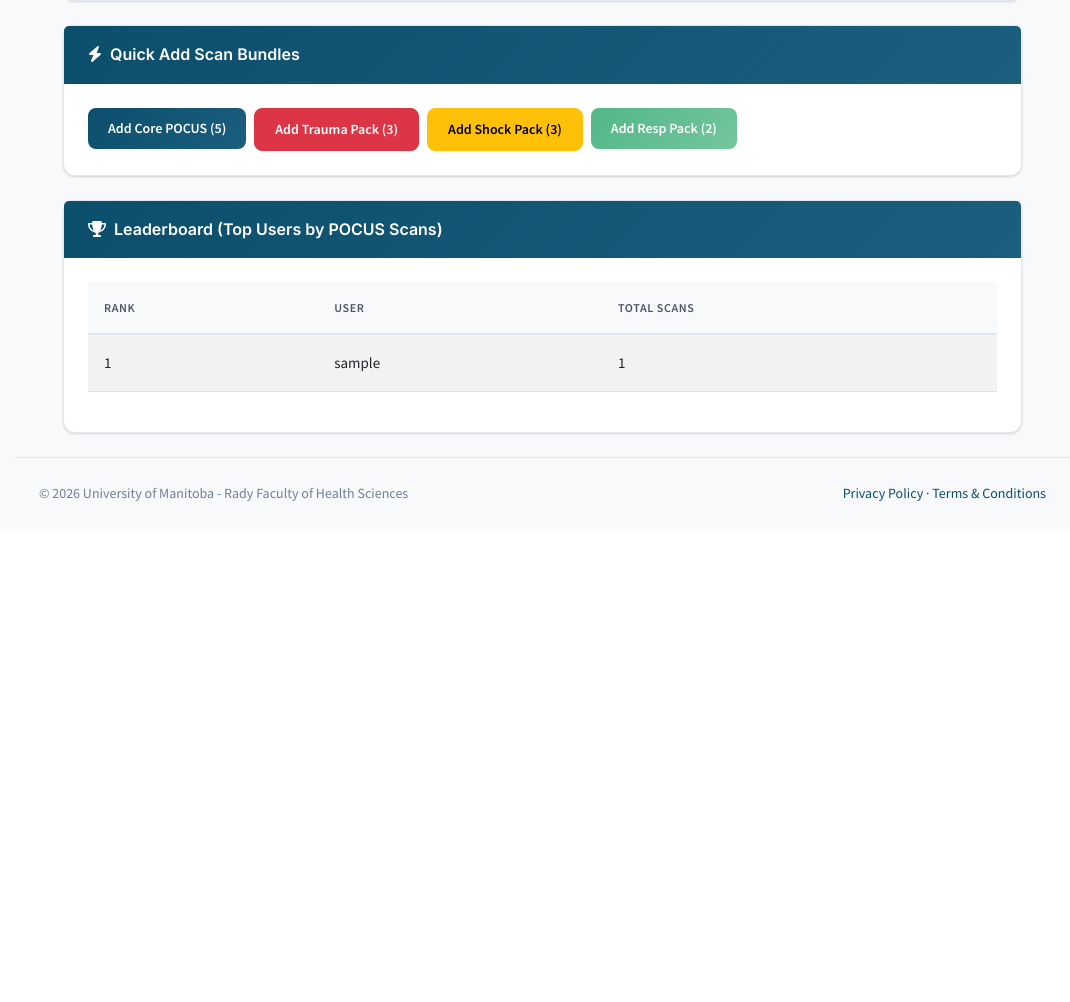
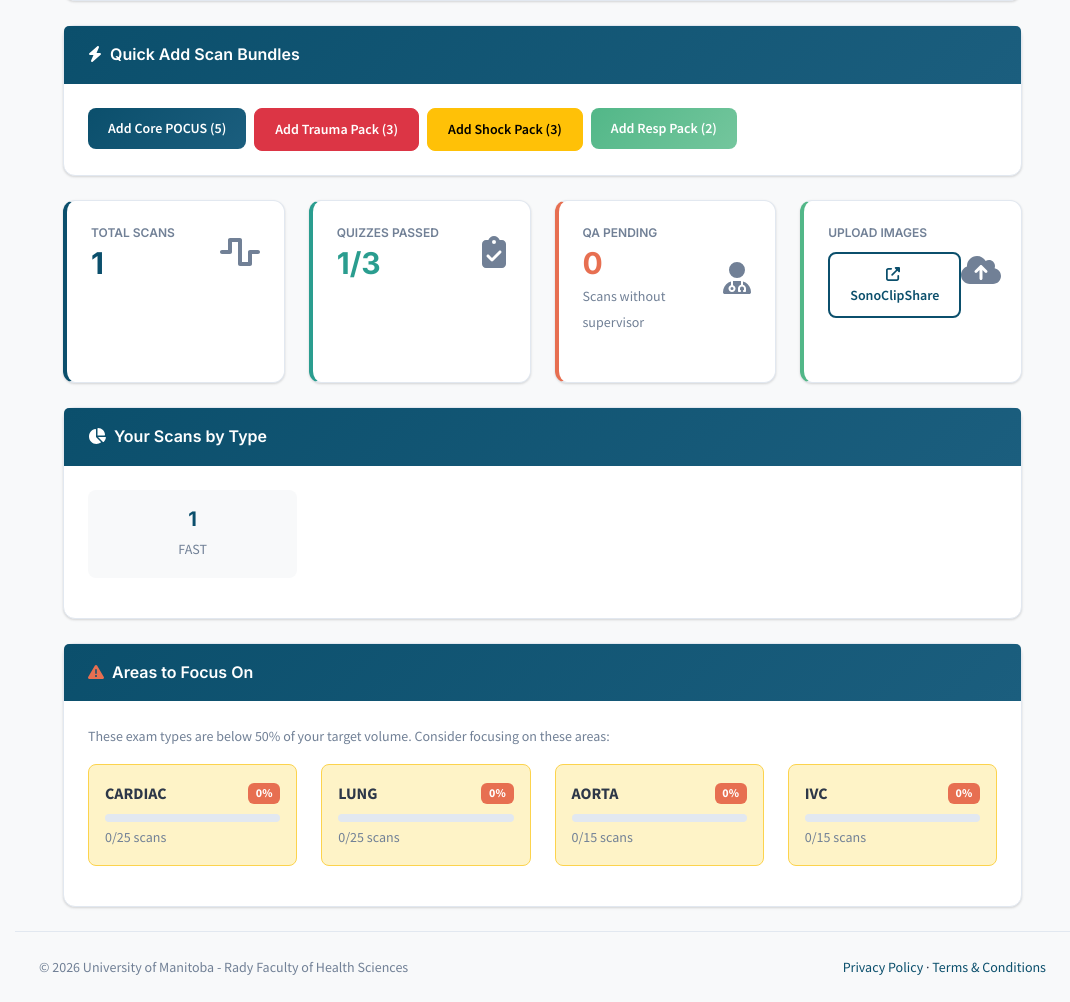
Before and after one commit to rick546/pocus-logbook, a Django app: page / in a window 1280 px wide. Shown: the part 983-1985 px from the top of the page, without its empty margins (210-1280 px from the left). Before the commit the page ends 1484 px from the top, so only its background shows below. Run offline with Django 5.2, Linux system fonts and the light colour scheme; a user stored in the database is signed in; tables that the repository leaves empty hold one stand-in row (values such as "Sample post"); some libraries are stand-ins or nearby versions.

Commit message:
Replace leaderboard with personal dashboard
- Add personal stats cards: total scans, quizzes passed, QA pending
- Add scans by type breakdown
- Add weak areas section (exam types below 50% of target)
- Add SonoClipShare external link for image uploads
- Remove public leaderboard in favor of individual progress tracking

Co-Authored-By: Claude Opus 4.5 <noreply@anthropic.com>

```diff
--- a/logbook/views.py
+++ b/logbook/views.py
@@ -164,26 +164,26 @@ def case_step(request, case_id, step_order):
     )
 
 def home(request):
-    leaderboard = (
-        User.objects
-        .filter(scans__isnull=False)
-        .annotate(total=Count("scans"))
-        .order_by("-total", "username")[:10]
-    )
-
-    # Quiz progress for authenticated users
-    quiz_progress = None
-    quizzes_completed = 0
-    quiz_percentage = 0
+    context = {}
 
     if request.user.is_authenticated:
-        # Count quizzes where user has passed (70% or higher)
+        # Get user's scans
+        user_scans = Scan.objects.filter(user=request.user)
+
+        # Total scans by type
+        scans_by_type = (
+            user_scans
+            .values("exam_type")
+            .annotate(total=Count("id"))
+            .order_by("-total")
+        )
+
+        # Total scan count
+        total_scans = user_scans.count()
+
+        # Quiz progress
         user_best_scores = QuizBestScore.objects.filter(user=request.user)
         quizzes_completed = user_best_scores.filter(best_score__gte=F('total') * 0.7).count()
-
-        # Alternative: count any quiz attempted (regardless of score)
-        # quizzes_completed = user_best_scores.count()
-
         quiz_percentage = round((quizzes_completed / TOTAL_QUIZZES) * 100) if TOTAL_QUIZZES > 0 else 0
 
         quiz_progress = {
@@ -192,10 +192,52 @@ def home(request):
             "percentage": quiz_percentage,
         }
 
-    return render(request, "home.html", {
-        "leaderboard": leaderboard,
-        "quiz_progress": quiz_progress,
-    })
+        # Calculate weak areas (exam types with low volume)
+        # Define minimum target for each exam type
+        exam_targets = {
+            "FAST": 25,
+            "CARDIAC": 25,
+            "LUNG": 25,
+            "AORTA": 15,
+            "IVC": 15,
+            "MSK": 10,
+            "OB": 10,
+            "OTHER": 5,
+        }
+
+        # Get counts per exam type
+        scan_counts = {item["exam_type"]: item["total"] for item in scans_by_type}
+
+        # Find weak areas (less than 50% of target)
+        weak_areas = []
+        for exam_type, target in exam_targets.items():
+            current = scan_counts.get(exam_type, 0)
+            if current < target * 0.5:  # Less than 50% of target
+                weak_areas.append({
+                    "exam_type": exam_type,
+                    "current": current,
+                    "target": target,
+                    "percentage": round((current / target) * 100) if target > 0 else 0,
+                })
+
+        # Sort weak areas by percentage (lowest first)
+        weak_areas.sort(key=lambda x: x["percentage"])
+
+        # QA feedback pending (placeholder - can be expanded later)
+        # For now, count scans without supervisor present as "needs QA"
+        qa_pending = user_scans.filter(supervisor_present=False).count()
+
+        context = {
+            "quiz_progress": quiz_progress,
+            "scans_by_type": scans_by_type,
+            "total_scans": total_scans,
+            "weak_areas": weak_areas[:4],  # Show top 4 weak areas
+            "qa_pending": qa_pending,
+            "exam_targets": exam_targets,
+            "scan_counts": scan_counts,
+        }
+
+    return render(request, "home.html", context)
 
 
 @login_required
--- a/templates/home.html
+++ b/templates/home.html
@@ -282,37 +282,127 @@
   </div>
 </div>
 
-  <div class="card mb-4">
-    <div class="card-header">
-      <i class="fas fa-trophy me-1"></i>
-      Leaderboard (Top Users by POCUS Scans)
-    </div>
-
-    <div class="card-body">
-      <table class="table table-striped" id="leaderboardTable">
-        <thead>
-          <tr>
-            <th>Rank</th>
-            <th>User</th>
-            <th>Total Scans</th>
-          </tr>
-        </thead>
-        <tbody>
-			  {% for u in leaderboard %}
-			    <tr>
-			      <td>{{ forloop.counter }}</td>
-			      <td>{{ u.username }}</td>
-			      <td>{{ u.total }}</td>
-			    </tr>
-			  {% empty %}
-			    <tr>
-			      <td colspan="3" class="text-muted">No scans logged yet.</td>
-			    </tr>
-			  {% endfor %}
-			</tbody>
-      </table>
+{% if user.is_authenticated %}
+<!-- Personal Dashboard Stats -->
+<div class="row">
+  <!-- Total Scans Summary -->
+  <div class="col-xl-3 col-md-6 mb-4">
+    <div class="card h-100" style="border-left: 4px solid var(--medical-primary);">
+      <div class="card-body">
+        <div class="d-flex justify-content-between align-items-center">
+          <div>
+            <h6 class="text-muted text-uppercase mb-1" style="font-size: 0.75rem;">Total Scans</h6>
+            <h2 class="mb-0" style="color: var(--medical-primary); font-weight: 700;">{{ total_scans|default:0 }}</h2>
+          </div>
+          <div class="text-muted"><i class="fas fa-wave-square fa-2x"></i></div>
+        </div>
+      </div>
     </div>
   </div>
+
+  <!-- Quiz Progress -->
+  <div class="col-xl-3 col-md-6 mb-4">
+    <div class="card h-100" style="border-left: 4px solid var(--medical-secondary);">
+      <div class="card-body">
+        <div class="d-flex justify-content-between align-items-center">
+          <div>
+            <h6 class="text-muted text-uppercase mb-1" style="font-size: 0.75rem;">Quizzes Passed</h6>
+            <h2 class="mb-0" style="color: var(--medical-secondary); font-weight: 700;">{{ quiz_progress.completed|default:0 }}/{{ quiz_progress.total|default:3 }}</h2>
+          </div>
+          <div class="text-muted"><i class="fas fa-clipboard-check fa-2x"></i></div>
+        </div>
+      </div>
+    </div>
+  </div>
+
+  <!-- QA Pending -->
+  <div class="col-xl-3 col-md-6 mb-4">
+    <div class="card h-100" style="border-left: 4px solid var(--medical-accent);">
+      <div class="card-body">
+        <div class="d-flex justify-content-between align-items-center">
+          <div>
+            <h6 class="text-muted text-uppercase mb-1" style="font-size: 0.75rem;">QA Pending</h6>
+            <h2 class="mb-0" style="color: var(--medical-accent); font-weight: 700;">{{ qa_pending|default:0 }}</h2>
+            <small class="text-muted">Scans without supervisor</small>
+          </div>
+          <div class="text-muted"><i class="fas fa-user-md fa-2x"></i></div>
+        </div>
+      </div>
+    </div>
+  </div>
+
+  <!-- SonoClipShare Link -->
+  <div class="col-xl-3 col-md-6 mb-4">
+    <div class="card h-100" style="border-left: 4px solid var(--medical-success);">
+      <div class="card-body">
+        <div class="d-flex justify-content-between align-items-center">
+          <div>
+            <h6 class="text-muted text-uppercase mb-1" style="font-size: 0.75rem;">Upload Images</h6>
+            <a href="https://www.sonoclipshare.com/" target="_blank" class="btn btn-outline-primary btn-sm mt-2">
+              <i class="fas fa-external-link-alt me-1"></i> SonoClipShare
+            </a>
+          </div>
+          <div class="text-muted"><i class="fas fa-cloud-upload-alt fa-2x"></i></div>
+        </div>
+      </div>
+    </div>
+  </div>
+</div>
+
+<!-- Scans by Type -->
+<div class="card mb-4">
+  <div class="card-header">
+    <i class="fas fa-chart-pie me-1"></i>
+    Your Scans by Type
+  </div>
+  <div class="card-body">
+    {% if scans_by_type %}
+    <div class="row">
+      {% for scan in scans_by_type %}
+      <div class="col-md-3 col-sm-6 mb-3">
+        <div class="p-3 text-center" style="background-color: var(--bg-main); border-radius: 8px;">
+          <h4 class="mb-1" style="color: var(--medical-primary); font-weight: 700;">{{ scan.total }}</h4>
+          <span class="text-muted" style="font-size: 0.875rem;">{{ scan.exam_type }}</span>
+        </div>
+      </div>
+      {% endfor %}
+    </div>
+    {% else %}
+    <p class="text-muted text-center mb-0">No scans logged yet. <a href="{% url 'scan_create' %}">Log your first scan!</a></p>
+    {% endif %}
+  </div>
+</div>
+
+<!-- Weak Areas -->
+{% if weak_areas %}
+<div class="card mb-4">
+  <div class="card-header" style="background-color: #FEF3C7;">
+    <i class="fas fa-exclamation-triangle me-1" style="color: var(--medical-accent);"></i>
+    Areas to Focus On
+  </div>
+  <div class="card-body">
+    <p class="text-muted mb-3" style="font-size: 0.875rem;">These exam types are below 50% of your target volume. Consider focusing on these areas:</p>
+    <div class="row">
+      {% for area in weak_areas %}
+      <div class="col-md-3 col-sm-6 mb-3">
+        <div class="p-3" style="background-color: #FEF3C7; border-radius: 8px; border: 1px solid #FCD34D;">
+          <div class="d-flex justify-content-between align-items-center mb-2">
+            <strong style="color: var(--text-primary);">{{ area.exam_type }}</strong>
+            <span class="badge" style="background-color: var(--medical-accent); color: white;">{{ area.percentage }}%</span>
+          </div>
+          <div class="progress" style="height: 8px;">
+            <div class="progress-bar" role="progressbar" style="width: {{ area.percentage }}%; background-color: var(--medical-accent);" aria-valuenow="{{ area.percentage }}" aria-valuemax="100"></div>
+          </div>
+          <small class="text-muted d-block mt-1">{{ area.current }}/{{ area.target }} scans</small>
+        </div>
+      </div>
+      {% endfor %}
+    </div>
+  </div>
+</div>
+{% endif %}
+{% endif %}
+
 </div>
                 </main>
                 <footer class="py-4 mt-auto" style="background-color: var(--bg-main); border-top: 1px solid var(--border-color);">
```
